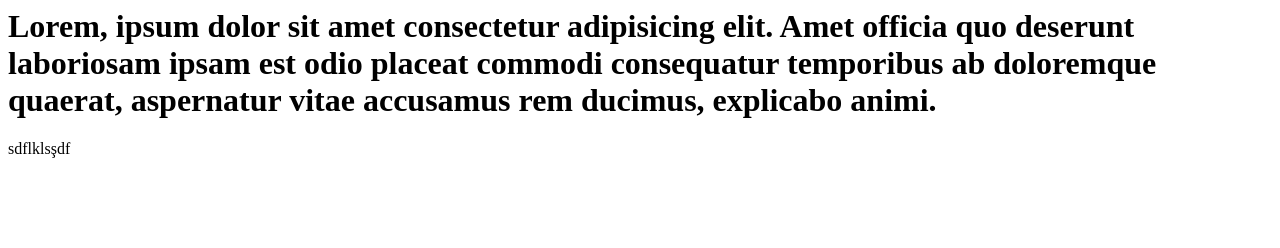
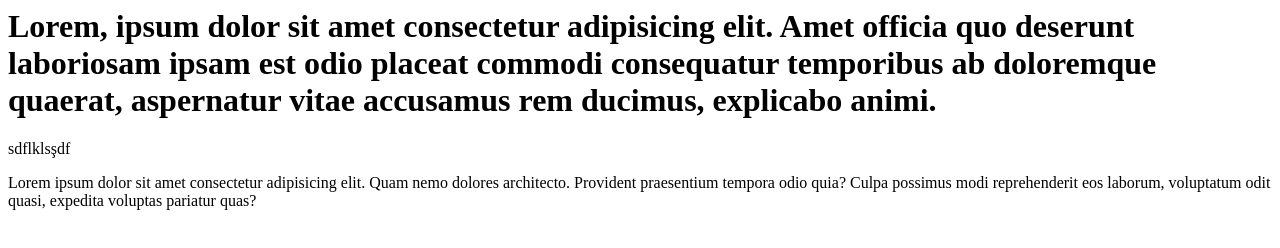
Before and after one commit to serkanyagbasa/example, a plain HTML site: page index.html in a window 1280 px wide. Drawn offline with Linux system fonts and the light colour scheme.

Commit message:
some changes

```diff
--- a/index.html
+++ b/index.html
@@ -8,5 +8,6 @@
 <body>
   <h1>Lorem, ipsum dolor sit amet consectetur adipisicing elit. Amet officia quo deserunt laboriosam ipsam est odio placeat commodi consequatur temporibus ab doloremque quaerat, aspernatur vitae accusamus rem ducimus, explicabo animi.</h1>
   <div>sdflklsşdf</div>
+  <p>Lorem ipsum dolor sit amet consectetur adipisicing elit. Quam nemo dolores architecto. Provident praesentium tempora odio quia? Culpa possimus modi reprehenderit eos laborum, voluptatum odit quasi, expedita voluptas pariatur quas?</p>
 </body>
 </html>
```
